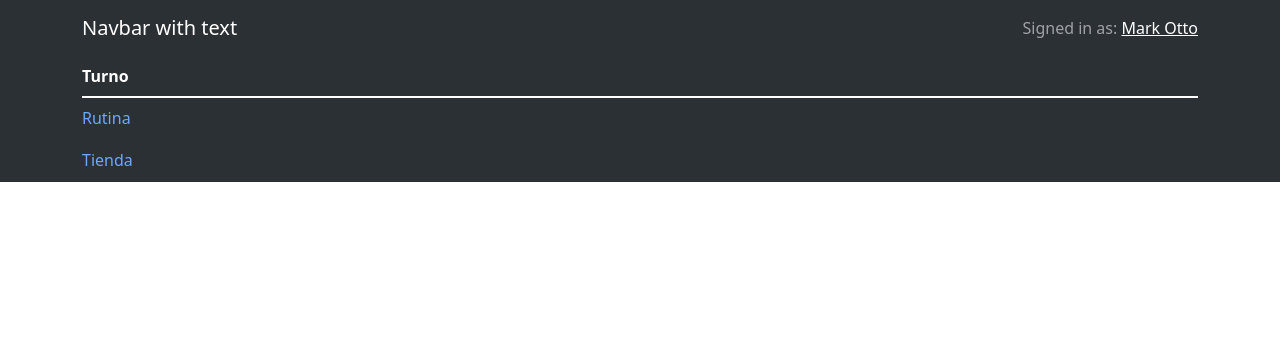
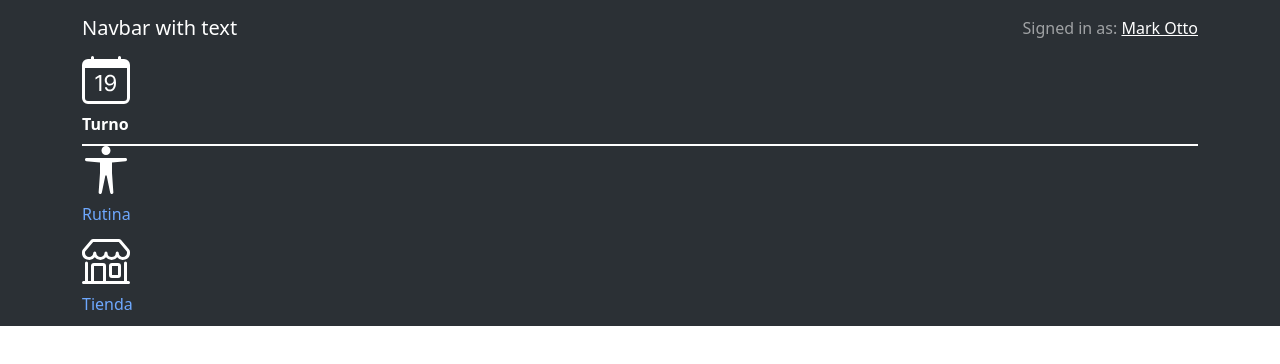
Before and after one commit to MaxiLeguiza/gymapp, a React (Vite) app in the folder gymapp/: page / in a window 1280 px wide. Shown: the top 364 px of the page. Built offline with nearby package versions, Linux system fonts and the light colour scheme.

Commit message:
Icono en Navbar

```diff
--- a/gymapp/src/components/SubNavBar.tsx
+++ b/gymapp/src/components/SubNavBar.tsx
@@ -11,12 +11,38 @@ export const SubNavBar = () => {
     >
       <Container>
         <Navbar.Item>
+          <svg
+            xmlns="http://www.w3.org/2000/svg"
+            width="48"
+            height="48"
+            fill="white  "
+            className="bi bi-calendar-date"
+            viewBox="0 0 16 16"
+          >
+            <path d="M6.445 11.688V6.354h-.633A13 13 0 0 0 4.5 7.16v.695c.375-.257.969-.62 1.258-.777h.012v4.61zm1.188-1.305c.047.64.594 1.406 1.703 1.406 1.258 0 2-1.066 2-2.871 0-1.934-.781-2.668-1.953-2.668-.926 0-1.797.672-1.797 1.809 0 1.16.824 1.77 1.676 1.77.746 0 1.23-.376 1.383-.79h.027c-.004 1.316-.461 2.164-1.305 2.164-.664 0-1.008-.45-1.05-.82zm2.953-2.317c0 .696-.559 1.18-1.184 1.18-.601 0-1.144-.383-1.144-1.2 0-.823.582-1.21 1.168-1.21.633 0 1.16.398 1.16 1.23" />
+            <path d="M3.5 0a.5.5 0 0 1 .5.5V1h8V.5a.5.5 0 0 1 1 0V1h1a2 2 0 0 1 2 2v11a2 2 0 0 1-2 2H2a2 2 0 0 1-2-2V3a2 2 0 0 1 2-2h1V.5a.5.5 0 0 1 .5-.5M1 4v10a1 1 0 0 0 1 1h12a1 1 0 0 0 1-1V4z" />
+          </svg>
           <Navbar.Link href="/home">Turno</Navbar.Link>
         </Navbar.Item>
         <Navbar.Item>
+          <svg
+            xmlns="http://www.w3.org/2000/svg"
+            width="48"
+            height="48"
+            fill="white"
+            className="bi bi-universal-access"
+            viewBox="0 0 16 16"
+          >
+            <path d="M9.5 1.5a1.5 1.5 0 1 1-3 0 1.5 1.5 0 0 1 3 0M6 5.5l-4.535-.442A.531.531 0 0 1 1.531 4H14.47a.531.531 0 0 1 .066 1.058L10 5.5V9l.452 6.42a.535.535 0 0 1-1.053.174L8.243 9.97c-.064-.252-.422-.252-.486 0l-1.156 5.624a.535.535 0 0 1-1.053-.174L6 9z" />
+          </svg>
           <Navbar.Link eventKey="link-1">Rutina</Navbar.Link>
         </Navbar.Item>
         <Navbar.Item>
+          <svg xmlns="http://www.w3.org/2000/svg" width="48"
+            height="48"
+            fill="white  " className="bi bi-shop" viewBox="0 0 16 16">
+            <path d="M2.97 1.35A1 1 0 0 1 3.73 1h8.54a1 1 0 0 1 .76.35l2.609 3.044A1.5 1.5 0 0 1 16 5.37v.255a2.375 2.375 0 0 1-4.25 1.458A2.37 2.37 0 0 1 9.875 8 2.37 2.37 0 0 1 8 7.083 2.37 2.37 0 0 1 6.125 8a2.37 2.37 0 0 1-1.875-.917A2.375 2.375 0 0 1 0 5.625V5.37a1.5 1.5 0 0 1 .361-.976zm1.78 4.275a1.375 1.375 0 0 0 2.75 0 .5.5 0 0 1 1 0 1.375 1.375 0 0 0 2.75 0 .5.5 0 0 1 1 0 1.375 1.375 0 1 0 2.75 0V5.37a.5.5 0 0 0-.12-.325L12.27 2H3.73L1.12 5.045A.5.5 0 0 0 1 5.37v.255a1.375 1.375 0 0 0 2.75 0 .5.5 0 0 1 1 0M1.5 8.5A.5.5 0 0 1 2 9v6h1v-5a1 1 0 0 1 1-1h3a1 1 0 0 1 1 1v5h6V9a.5.5 0 0 1 1 0v6h.5a.5.5 0 0 1 0 1H.5a.5.5 0 0 1 0-1H1V9a.5.5 0 0 1 .5-.5M4 15h3v-5H4zm5-5a1 1 0 0 1 1-1h2a1 1 0 0 1 1 1v3a1 1 0 0 1-1 1h-2a1 1 0 0 1-1-1zm3 0h-2v3h2z" />
+          </svg>
           <Navbar.Link eventKey="link-2">Tienda</Navbar.Link>
         </Navbar.Item>
       </Container>
```
